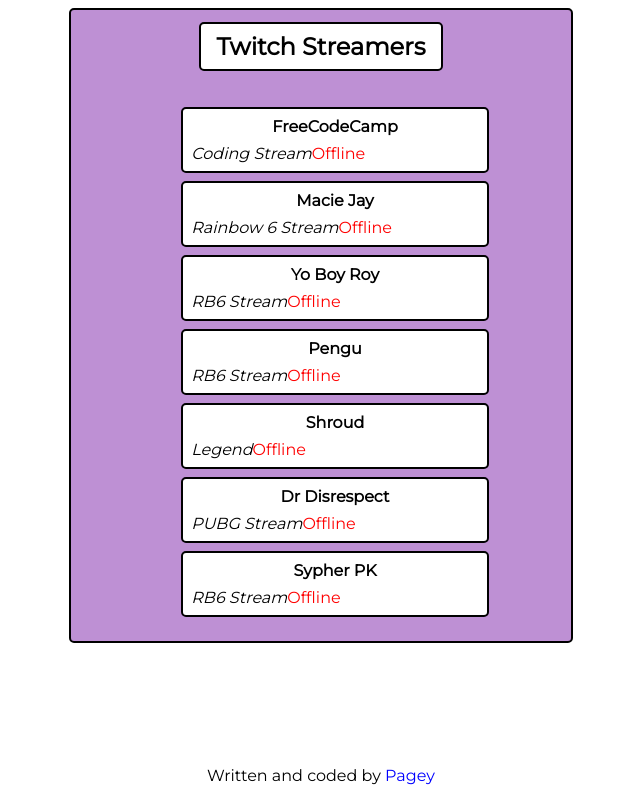
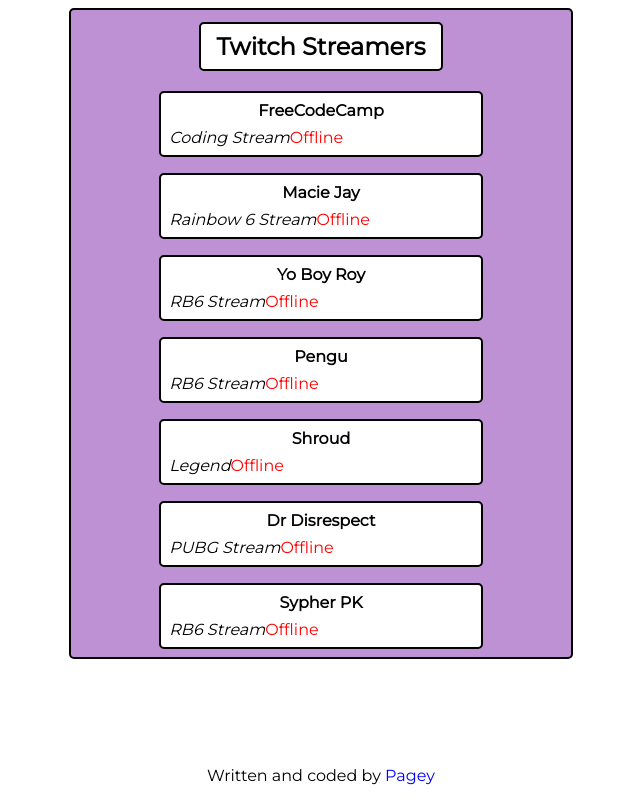
Before and after one commit to D-Pagey/TwitchTV, a React (Create React App) app: page / in a window 1280 px wide. Shown: the whole page, without its empty margins (319-959 px from the left). Built offline with nearby package versions, Linux system fonts and the light colour scheme; no server answers.

Commit message:
Restyling stream containers.

```diff
--- a/src/App.js
+++ b/src/App.js
@@ -69,4 +69,6 @@
  * Fix CSS
  * Modal
  * Refactor
+ * 19 problems in file
+ * Console warning regarding keys
  */
--- a/src/components/Stream/Stream.css
+++ b/src/components/Stream/Stream.css
@@ -1,11 +1,20 @@
-.stream-container {
+.stream-list {
+  display: flex;
+  flex-direction: column;
+  align-items: center;
+  margin: 0;
+  padding: 0;
+  max-width: 95%;
+}
+
+.stream {
   background-color: white;
   border: 2px solid black;
   border-radius: 5px;
   display: flex;
   flex-wrap: wrap;
   margin: .5rem 0;
-  width: 95%;
+  width: 100%;
 }
 
 .stream-title {
--- a/src/components/Stream/Stream.js
+++ b/src/components/Stream/Stream.js
@@ -4,10 +4,10 @@
 
 function Stream({data}) {
   return (
-    <li className='stream-container'>
+    <li className='stream'>
       <h3 className='stream-title'>{data.name}</h3>
-      <a href={data.url} target='_blank' className='stream-link'><p className='stream-description'>
-      {data.description}</p></a>
+      <a href={data.url} target='_blank' className='stream-link'>
+      <p className='stream-description'>{data.description}</p></a>
       <p className='stream-status'>{data.status}</p>
     </li>
   )
@@ -18,7 +18,7 @@
   const streamList = streamsArray.map((stream) => <Stream data={stream} />);
 
   return (
-    <ul>
+    <ul className='stream-list'>
       {streamList}
     </ul>
   )
```
Also changed, not shown: src/utilities/RawData.js (indentation only).
